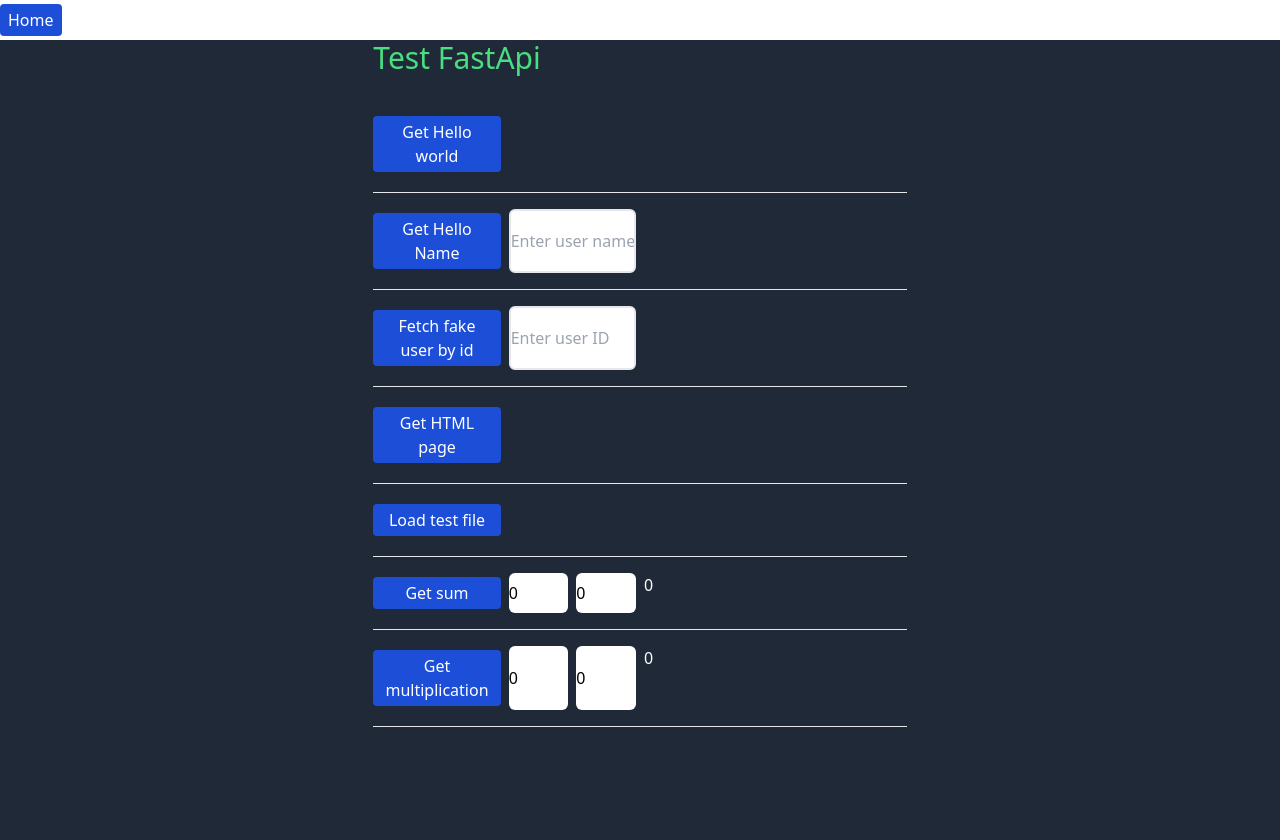
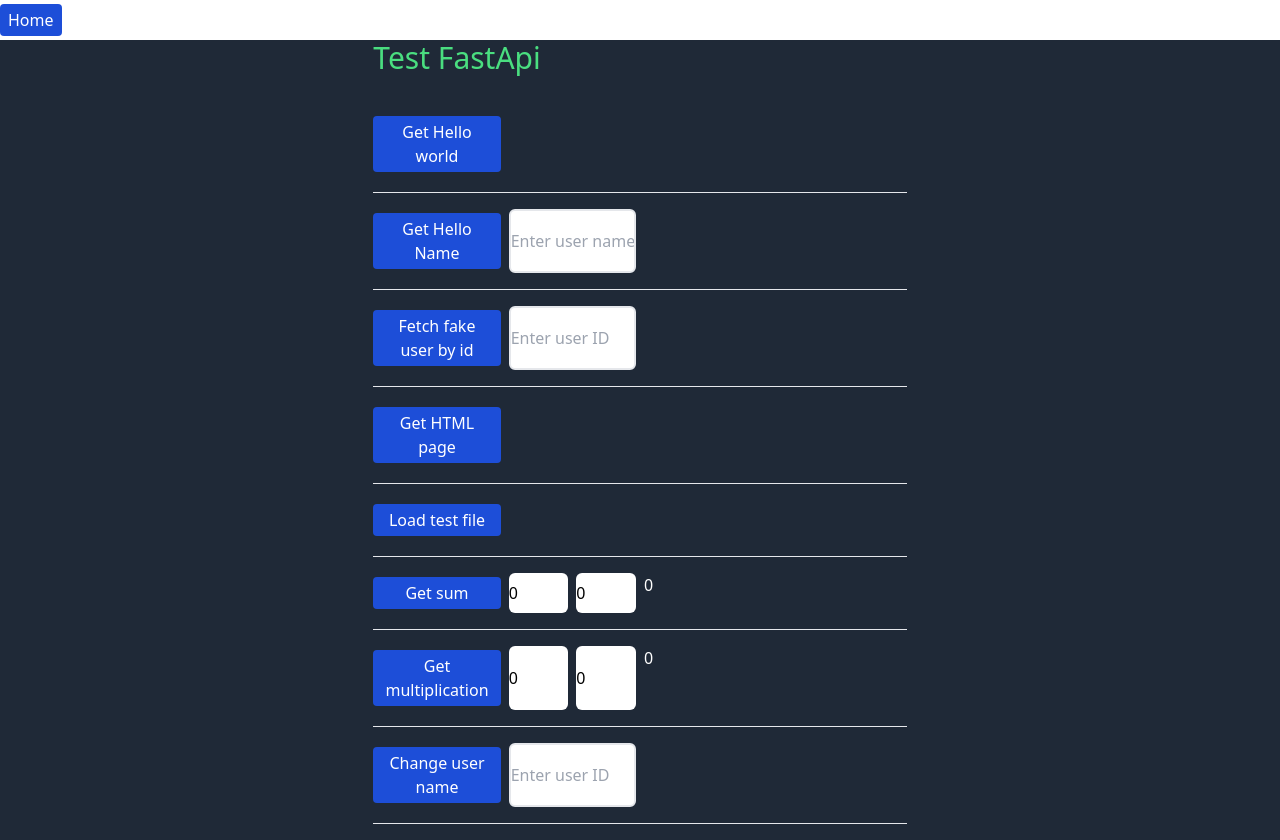
Before and after one commit to voronovmaksim88/KIS3_v2r2, a Vue app in the folder frontend/: page / in a window 1280 px wide. Both pictures are taken after a click on the button "Тест FastAPI". Built offline with nearby package versions, Linux system fonts and the light colour scheme.

Commit message:
начал change user name

```diff
--- a/frontend/src/components/Test_FastAPI/The_Test_FastAPI.vue
+++ b/frontend/src/components/Test_FastAPI/The_Test_FastAPI.vue
@@ -7,6 +7,7 @@
 import The_Test_FastAPI_get_file from "@/components/Test_FastAPI/The_Test_FastAPI_get_file.vue";
 import The_Test_FastAPI_get_sum from "@/components/Test_FastAPI/The_Test_FastAPI_get_sum.vue";
 import The_Test_FastAPI_get_product from "@/components/Test_FastAPI/The_Test_FastAPI_get_product.vue";
+import The_Test_FastAPI_change_user_name from "@/components/Test_FastAPI/The_Test_FastAPI_change_user_name.vue";
 
 // const backend_url = "https://sibplc-kis3.ru/api/"
 const backend_url = "http://localhost:8000/api/"
@@ -25,6 +26,7 @@
       <The_Test_FastAPI_get_file :url="backend_url"/>
       <The_Test_FastAPI_get_sum :url="backend_url"/>
       <The_Test_FastAPI_get_product :url="backend_url"/>
+      <The_Test_FastAPI_change_user_name :url="backend_url"/>
 
     </div>
   </div>
--- /dev/null
+++ b/frontend/src/components/Test_FastAPI/The_Test_FastAPI_change_user_name.vue
@@ -0,0 +1,54 @@
+<script setup>
+import {ref, defineProps, computed} from "vue";
+
+const user = ref(null)
+const userId = ref(null)
+const error_user = ref(null)
+const input_userId_class = ref("border-2 rounded-md")
+const input_error_style = "border-2 border-red-500 rounded-md focus:outline-none focus:ring-2"
+const response_ok = ref("")
+
+const props = defineProps({
+  url: {
+    type: String,
+    required: true
+  }
+});
+
+function ChangeUserName() {
+
+}
+
+</script>
+
+<template>
+  <div class="grid grid-cols-4 gap-2">
+    <button class="btn btn-p" @click="ChangeUserName">Change user name</button>
+    <input
+        type="number"
+        v-model="userId"
+        placeholder="Enter user ID"
+        :class="input_userId_class"
+        @focus="resetInputClassDynamic('userId')"
+    />
+
+    <div class="text-white" v-if="user">
+    </div>
+    <div v-else>
+    </div>
+
+    <div v-if="error_user">
+      <p style="color: red;">{{ error_user }}</p>
+    </div>
+
+    <div v-if="response_ok">
+      <p class="font-bold text-green-500">{{ response_ok }}</p>
+    </div>
+
+  </div>
+  <hr class="mb-5">
+</template>
+
+<style scoped>
+
+</style>
--- a/frontend/src/components/Test_FastAPI/The_Test_FastAPI_fetch_fake_user.vue
+++ b/frontend/src/components/Test_FastAPI/The_Test_FastAPI_fetch_fake_user.vue
@@ -57,7 +57,6 @@
 </script>
 
 <template>
-
   <div class="grid grid-cols-4 gap-2">
     <button class="btn btn-p" @click="fetchUser">Fetch fake user by id</button>
     <input
```
